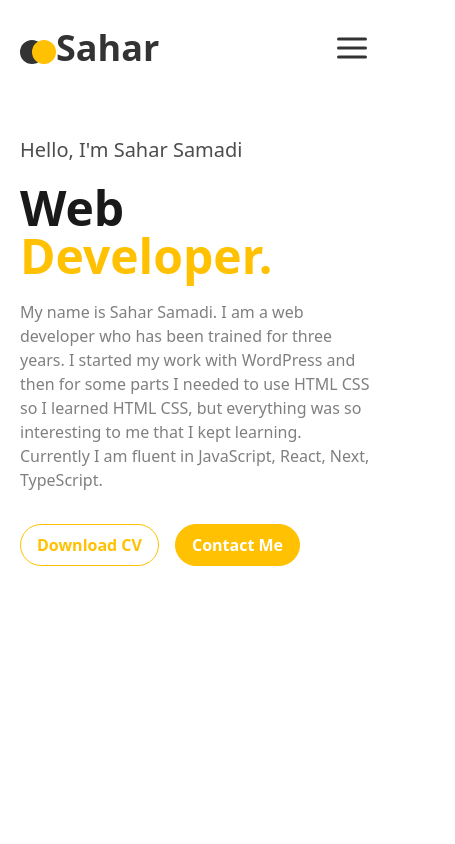
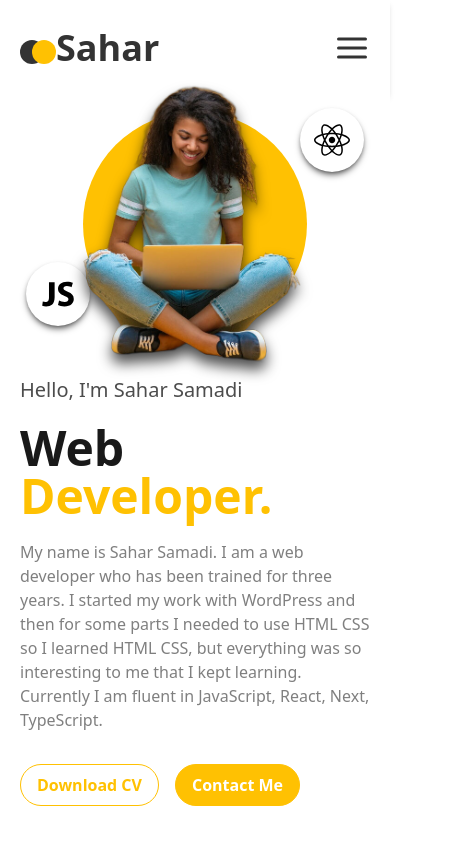
Before and after one commit to sahar9776/Portfolio, a React (Vite) app: page / in a window 390 px wide. Shown: the top 844 px of the page, 455 px wide, since content can reach past the window. Built offline with nearby package versions, Linux system fonts and the light colour scheme.

Commit message:
new Changes

```diff
--- a/src/Components/About.tsx
+++ b/src/Components/About.tsx
@@ -20,7 +20,7 @@ function About() {
         Web <span className="text-[#ffc102]">Developer.</span>
       </h1>
 
-      <p className="text-black/50 text-start max-w-xl my-2">
+      <p className="text-black/50 text-start w-full lg:max-w-xl my-2">
         My name is Sahar Samadi. I am a web developer who has been trained for
         three years. I started my work with WordPress and then for some parts I
         needed to use HTML CSS so I learned HTML CSS, but everything was so
--- /dev/null
+++ b/src/Components/HomeAnimate.tsx
@@ -0,0 +1,59 @@
+import { motion } from "framer-motion";
+import { childVariants, parentVariants } from "../pages/Home";
+
+function HomeAnimate() {
+  return (
+    <motion.div
+      variants={parentVariants}
+      initial="hidden"
+      animate="show"
+      className="hidden lg:flex w-[40%] h-full relative overflow-hidden flex-col items-center"
+    >
+      <motion.div
+        className="w-96 h-96 rounded-full bg-white/70 absolute top-[50%] -translate-y-[50%]
+            left-[50%] -translate-x-[50%]"
+        variants={childVariants}
+      />
+      <>
+        <motion.img
+          src="/images/employmentTwo.jpg"
+          alt="site-idea-on-paper"
+          className="max-w-[45%] h-auto rounded-tl-full rounded-bl-full absolute top-4 left-4"
+          variants={childVariants}
+        />
+        <motion.img
+          src="/images/employmentOne.jpg"
+          alt="site-idea-on-paper"
+          className="max-w-[45%] h-auto rounded-tr-full rounded-br-full absolute bottom-4 right-4"
+          variants={childVariants}
+        />
+      </>
+
+      <>
+        <motion.h3
+          variants={childVariants}
+          className="uppercase text-black/75 text-5xl font-semibold absolute top-6 left-[52%]"
+        >
+          web
+          <br />
+          deve
+          <br />
+          loper
+        </motion.h3>
+
+        <motion.h3
+          variants={childVariants}
+          className="capitalize text-black/75 text-5xl font-semibold absolute bottom-6 right-[52%]"
+        >
+          next
+          <br />
+          or
+          <br />
+          react?
+        </motion.h3>
+      </>
+    </motion.div>
+  );
+}
+
+export default HomeAnimate;
--- a/src/Components/MoreInfo.tsx
+++ b/src/Components/MoreInfo.tsx
@@ -24,7 +24,9 @@ function MoreInfo() {
                 <div key={item.id} className="flex items-center gap-10 mt-5">
                   <div className="flex items-center gap-2">
                     <PiStarFourFill className="text-primary text-2xl" />
-                    <h4 className="text-2xl font-bold text-black/80">{item.name}</h4>
+                    <h4 className="text-2xl font-bold text-black/80">
+                      {item.name}
+                    </h4>
                   </div>
 
                   <Title className="text-xl text-black/60">{item.info}</Title>
@@ -47,8 +49,9 @@ function MoreInfo() {
           </div>
 
           <div className="px-2 py-3">
-              <h4 className="font-semibold text-2xl">
-                English : <span className="text-lg text-black/70">Intermediate</span>
+            <h4 className="font-semibold text-2xl text-black/80">
+              English :
+              <span className="text-lg text-black/70">Intermediate</span>
             </h4>
           </div>
 
@@ -60,9 +63,9 @@ function MoreInfo() {
               <Title title="More Information About Me" />
             </div>
 
-            <div className="mt-5 px-1 text-black/70 text-start max-w-xl">
-              <p className="text-2xl font-semibold">Sahar Samadi</p>
-              <p className="">Kermanshah, Iran</p>
+            <div className="px-2 py-3">
+              <h4 className="font-semibold text-2xl text-black/80">Sahar Samadi</h4>
+              <p className="text-lg text-black/70">Kermanshah, Iran</p>
             </div>
           </div>
         </div>
--- a/src/pages/Home.tsx
+++ b/src/pages/Home.tsx
@@ -1,8 +1,10 @@
 import { motion } from "framer-motion";
 import About from "../Components/About";
+import HomeAnimate from "../Components/HomeAnimate";
+import { FaReact } from "react-icons/fa";
+import { AiOutlineJavaScript } from "react-icons/ai";
 
-function Home() {
-   const parentVariants = {
+export const parentVariants = {
   hidden: { opacity: 0 },
   show: {
     opacity: 1,
@@ -13,71 +15,59 @@ function Home() {
   },
 };
 
-  const childVariants = {
+export const childVariants = {
   hidden: { opacity: 0 },
   show: { opacity: 1 },
 };
 
+function Home() {
   return (
     <div
       className="max-w-screen w-full min-h-[545px] h-[545px]
      flex justify-center bg-white lg:bg-gradient-to-r lg:from-white lg:from-60% lg:to-[#ffc102] lg:to-40% "
     >
-      <div className="container px-5 md:px-0 mx-auto flex">
-        <div className="w-full lg:w-[60%] h-full">
-          <About />
-        </div>
-
+      <div className="container px-5 md:px-0 mx-auto lg:flex">
         <motion.div
           variants={parentVariants}
           initial="hidden"
           animate="show"
-          className="hidden lg:flex w-[40%] h-full relative overflow-hidden flex-col items-center"
+          className="w-full h-60 lg:hidden relative"
         >
           <motion.div
-            className="w-96 h-96 rounded-full bg-white/70 absolute top-[50%] -translate-y-[50%]
-            left-[50%] -translate-x-[50%]"
-            variants={childVariants}
-          />
-          <>
-            <motion.img
-              src="/images/employmentTwo.jpg"
-              alt="site-idea-on-paper"
-              className="max-w-[45%] h-auto rounded-tl-full rounded-bl-full absolute top-4 left-4"
+            className="w-56 h-56 rounded-full bg-primary
+             absolute top-4 left-[50%] -translate-x-[50%]"
             variants={childVariants}
           />
           <motion.img
-              src="/images/employmentOne.jpg"
-              alt="site-idea-on-paper"
-              className="max-w-[45%] h-auto rounded-tr-full rounded-br-full absolute bottom-4 right-4"
+            src="/images/employmentThree.png"
+            alt="employmentThree"
+            className="min-w-[520px] h-auto absolute -top-6 left-[50%] -translate-x-[50%] drop-shadow-xl drop-shadow-black/70"
             variants={childVariants}
           />
-          </>
 
           <>
-            <motion.h3
+            <motion.div
               variants={childVariants}
-              className="uppercase text-black/75 text-5xl font-semibold absolute top-6 left-[52%]"
+              className="w-16 h-16 rounded-full absolute top-3 right-1.5
+             shadow-md shadow-black/50 flex justify-center items-center"
             >
-              web
-              <br />
-              deve
-              <br />
-              loper
-            </motion.h3>
-
-            <motion.h3
+              <FaReact className="text-4xl" />
+            </motion.div>
+            <motion.div
               variants={childVariants}
-              className="capitalize text-black/75 text-5xl font-semibold absolute bottom-6 right-[52%]"
+              className="w-16 h-16 rounded-full absolute bottom-2.5 left-1.5
+             shadow-md shadow-black/50 flex justify-center items-center"
             >
-              next
-              <br />
-              or
-              <br />
-              react?
-            </motion.h3>
+              <AiOutlineJavaScript className="text-4xl" />
+            </motion.div>
           </>
         </motion.div>
+
+        <div className="w-full lg:w-[60%] h-full ">
+          <About />
+        </div>
+
+        <HomeAnimate />
       </div>
     </div>
   );
```
Also changed, not shown: public/images/employmentThree.png (added). Lines whose indentation alone changed are shown as unchanged.
